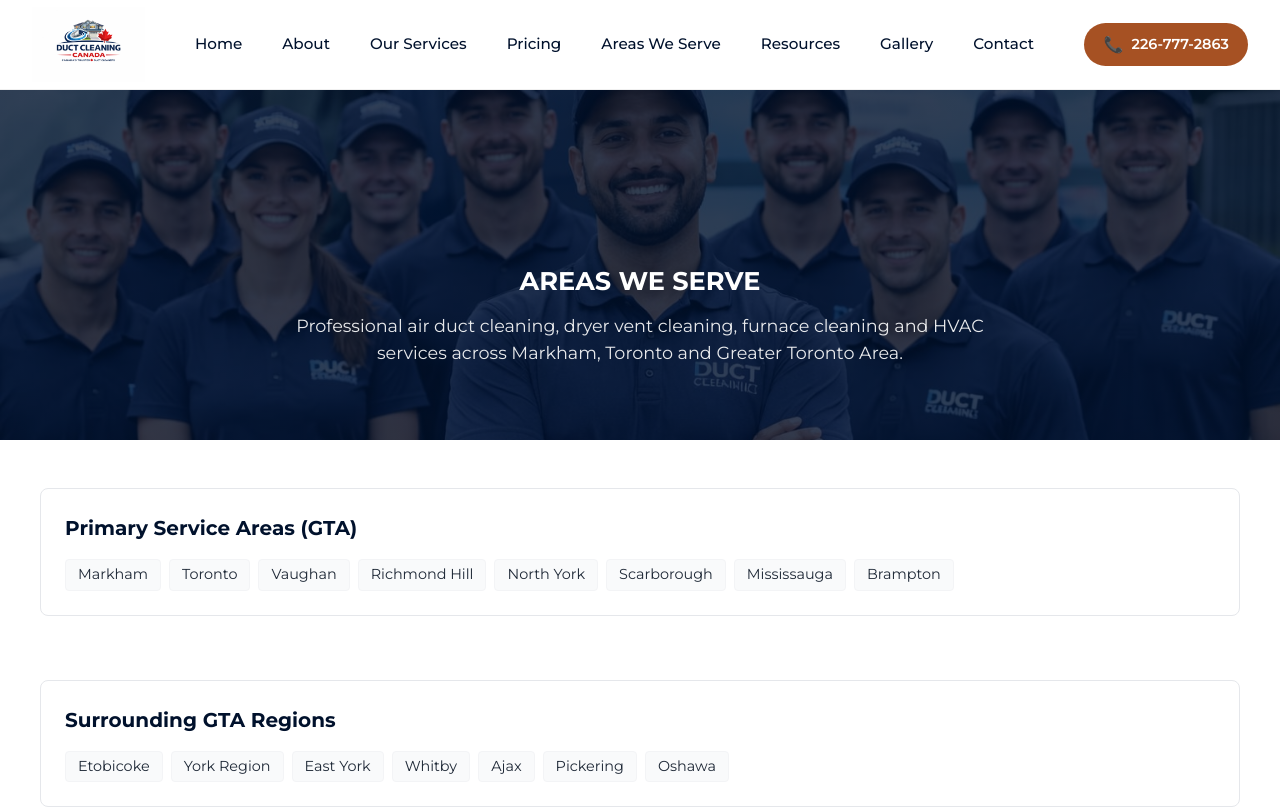
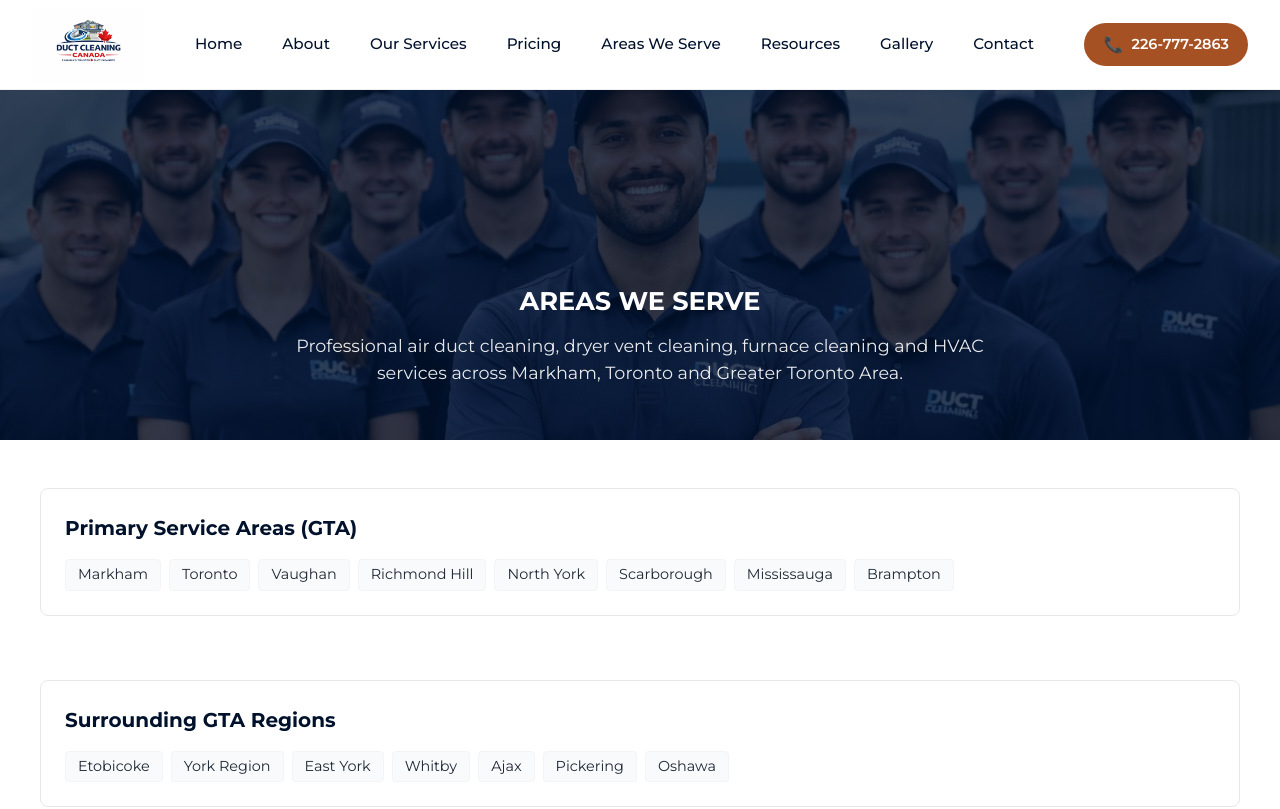
Before and after one commit to josph8487-prog/duct-Canada-original, a Next.js app: page /service-areas in a window 1280 px wide. Shown: the top 809 px of the page. Built offline with nearby package versions, Linux system fonts and the light colour scheme.

Commit message:
Update page.tsx

```diff
--- a/src/app/service-areas/page.tsx
+++ b/src/app/service-areas/page.tsx
@@ -39,7 +39,7 @@ export default function ServiceAreas() {
 {/* HERO SECTION */}
 <section className={styles.hero}>
     <div className="container" style={{ padding: '0 20px', width: '100%', maxWidth: '100%', boxSizing: 'border-box' }}>
-   <h1 className={styles.heroTitle} style={{ fontSize: '24px', fontWeight: '700', whiteSpace: 'normal', lineHeight: '1.2', wordWrap: 'break-word', marginTop: '100px' }}>
+   <h1 className={styles.heroTitle} style={{ fontSize: '24px', fontWeight: '700', whiteSpace: 'normal', lineHeight: '1.2', wordWrap: 'break-word', marginTop: '140px' }}>
            Areas We Serve
 
         </h1>
```
